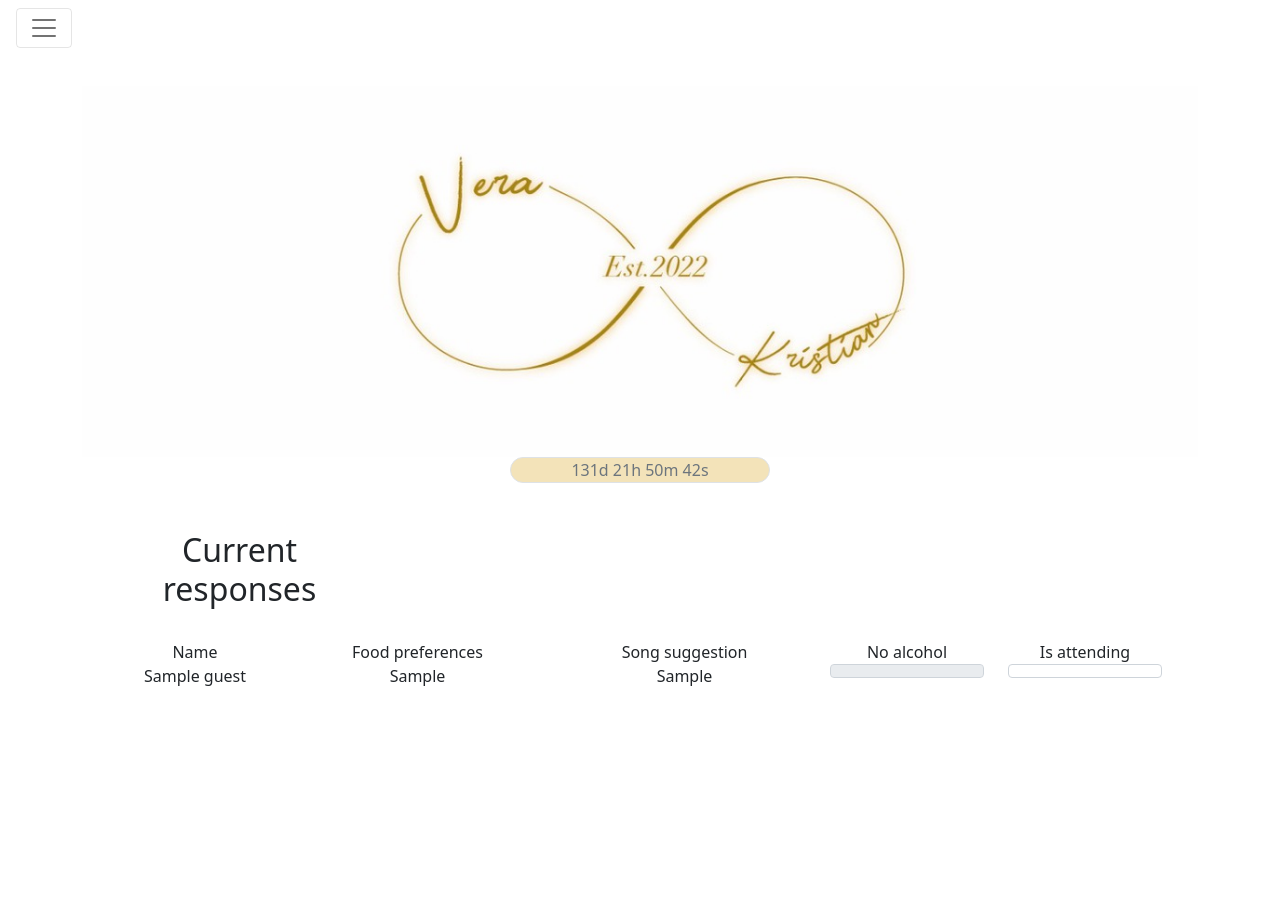
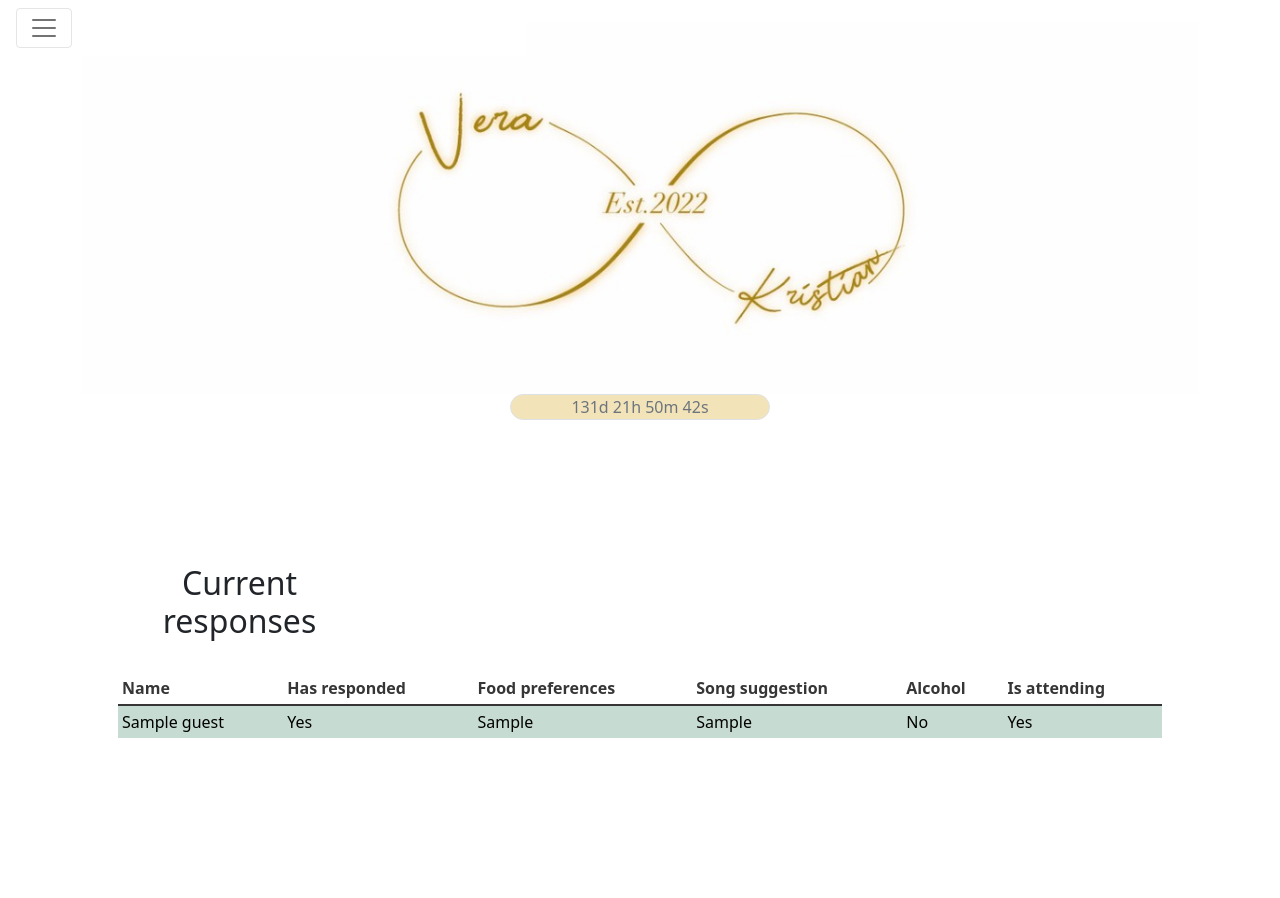
Before and after one commit to jakelamotta/wedding-planner, a Flask app: page /responses in a window 1280 px wide. Before the commit the page ends 686 px from the top, so only its background shows below. Run offline with Flask 2, Linux system fonts and the light colour scheme; a user stored in the database is signed in; data comes from the database, SQL or seed files in the repository; tables that the repository leaves empty hold one stand-in row (values such as "Sample post"); some libraries are stand-ins or nearby versions.

Commit message:
Some styling changes

```diff
--- a/wedding/templates/base.html
+++ b/wedding/templates/base.html
@@ -36,7 +36,7 @@
 </head>
 
 <body>
-<section class="hero is-fullheight">
+<section class="hero is-medium">
     <div class="container">
         <nav class="navbar-text navbar-light navbar-nav navbar-brand fixed-top w-100 navbar-custom">
             <div class="col-sm-2">
--- a/wedding/templates/login.html
+++ b/wedding/templates/login.html
@@ -2,7 +2,7 @@
 
 {% block content %}
 <div class="column is-4 is-offset-4">
-    <h3 class="title">{{gettext('Login')}}</h3>
+    <h3 class="title display-6 text-muted fs-3">{{gettext('Login')}}</h3>
     <div class="box">
         {% with messages = get_flashed_messages() %}
         {% if messages %}
@@ -29,7 +29,7 @@
                 </div>
             </div>
             <div class="field">
-                <label class="checkbox">
+                <label class="checkbox text-muted">
                     <input type="checkbox">
                     Remember me
                 </label>
--- a/wedding/templates/responses.html
+++ b/wedding/templates/responses.html
@@ -7,34 +7,33 @@
     </div>
 </div>
 <br/>
-<div class="row">
-    <div class="col-md-12">
-        <div class="row">
-			<div class="col-md-2">Name</div>
-			<div class="col-md-3">Food preferences</div>
-			<div class="col-md-3">Song suggestion</div>
-			<div class="col-md-2">No alcohol</div>
-			<div class="col-md-2">Is attending</div>
-		</div>
-		{% if guests != None %}
+<table class="table table-sm table-striped">
+    <thead>
+		<tr>
+			<th scope="col">Name</th>
+			<th scope="col">Has responded</th>
+			<th scope="col">Food preferences</th>
+			<th scope="col">Song suggestion</th>
+			<th scope="col">Alcohol</th>
+			<th scope="col">Is attending</th>
+		</tr>
+    </thead>
+    {% if guests != None %}
+		<tbody>
 
-			{% for guest in guests %}
-				<div class="row">
-					<div class="col-md-2">{{guest.name}}</div>
-					<div class="col-md-3">{{guest.foodPreferences}}</div>
-					<div class="col-md-3">{{guest.song}}</div>
-					<div class="col-md-2"><input type="checkbox" class="form-control" id="nonAlco_{{guest.name}}"
-												 name="nonAlco_{{guest.name}}" disabled=true
-												 aria-label={{'checked' if guest.nonAlcoholic else ''}}>
-					</div>
+		{% for guest in guests %}
+			<tr>
+				<td {% if guest.isAttending %}class="table-success"{% endif %} scope="row">{{guest.name}}</td>
+				<td {% if guest.isAttending %}class="table-success"{% endif %}>{% if guest.hasResponded %} Yes {% else %} No {% endif %}</td>
+				<td {% if guest.isAttending %}class="table-success"{% endif %}>{{guest.foodPreferences}}</td>
+				<td {% if guest.isAttending %}class="table-success"{% endif %}>{{guest.song}}</td>
+				<td {% if guest.isAttending %}class="table-success"{% endif %}>{% if guest.nonAlcoholic %} No {% else %} Yes {% endif %}</td>
+				<td {% if guest.isAttending %}class="table-success"{% endif %}>{% if guest.isAttending %} Yes {% else %} No {% endif %}</td>
+			</tr>
+		{% endfor %}
+		</tbody>
 
-					<div class="col-md-2"><input type="checkbox" class="form-control" id="attending_{{guest.name}}"
-												 name="attending_{{guest.name}}" value="{{guest.isAttending}}" aria-label={{'checked' if
-												 guest.isAttending else ''}}></div>
-				</div>
-			{% endfor %}
-        {% endif %}
-    </div>
-</div>
+    {% endif %}
+</table>
 
 {% endblock %}
```
